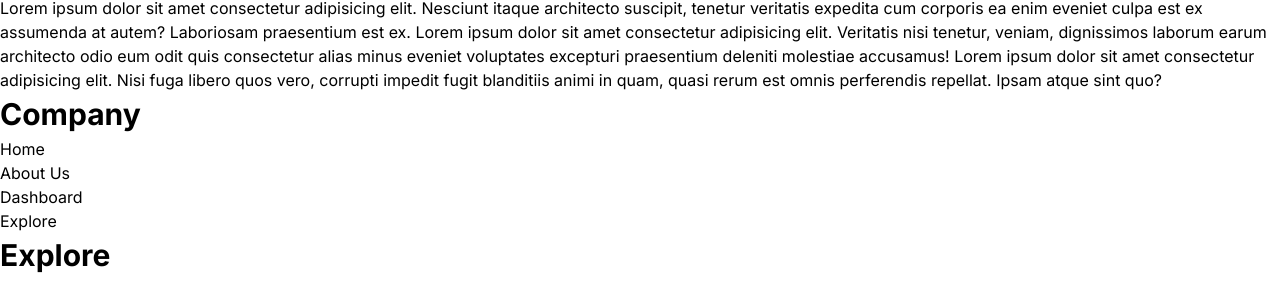
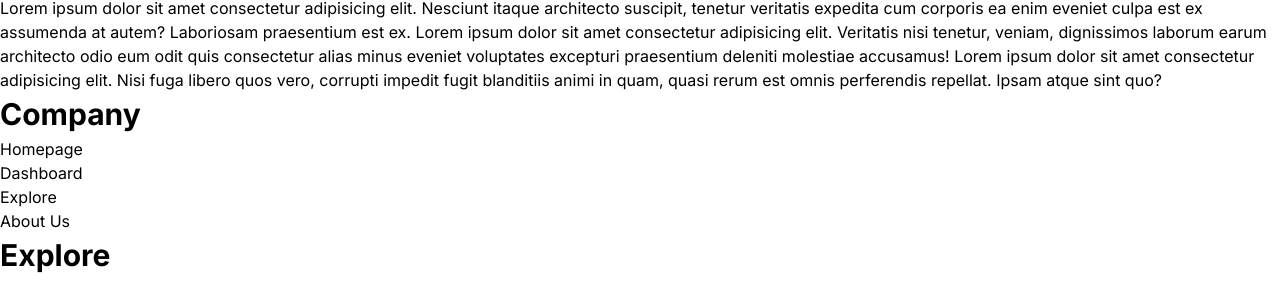
Before and after one commit to sammmms/sustainify-frontend, a Vue app: page / in a window 1280 px wide. Shown: the part 870-1152 px from the top of the page. Built offline with nearby package versions, Linux system fonts and the light colour scheme.

Commit message:
fix: footer router

```diff
--- a/src/components/FooterComponent.vue
+++ b/src/components/FooterComponent.vue
@@ -3,32 +3,46 @@
 </script>
 
 <template>
-  <div class="flex w-full pt-12 justify-center items-center border-t-2 border-text-2 bg-white pb-32">
-     <div class="flex justify-between lg:w-[1280px] px-10">
+  <div
+    class="flex w-full pt-12 justify-center items-center border-t-2 border-text-2 bg-white pb-32"
+  >
+    <div class="flex justify-between lg:w-[1280px] px-10">
       <div class="flex gap-10">
         <ul class="text-[15px] leading-7">
-          <li><h1 class="text-[21px] text-dark-tea-dark font-semibold pb-2">Company</h1></li>
-          <li><a href="#">Home</a></li>
-          <li><a href="#">About Us</a></li>
-          <li><a href="#">Dashboard</a></li>
-          <li><a href="#">Explore</a></li>
+          <li>
+            <h1 class="text-[21px] text-dark-tea-dark font-semibold pb-2">
+              Company
+            </h1>
+          </li>
+          <li><RouterLink to="/">Homepage</RouterLink></li>
+          <li><RouterLink to="/dashboard">Dashboard</RouterLink></li>
+          <li><RouterLink to="/explore">Explore</RouterLink></li>
+          <li><RouterLink to="/about-us">About Us</RouterLink></li>
         </ul>
         <ul class="text-[15px] leading-7">
-          <li><h1 class="text-[21px] text-dark-tea-dark font-semibold pb-2">Explore</h1></li>
-          <li><a href="#">Redeem</a></li>
-          <li><a href="#">Events</a></li>
-          <li><a href="#">People</a></li>
+          <li>
+            <h1 class="text-[21px] text-dark-tea-dark font-semibold pb-2">
+              Explore
+            </h1>
+          </li>
+          <li><RouterLink to="/explore/redeem">Redeem</RouterLink></li>
+          <li><RouterLink to="/explore/events">Events</RouterLink></li>
+          <li><RouterLink to="/explore/people">People</RouterLink></li>
         </ul>
-        <ul  class="text-[15px] leading-7">
-          <li><h1 class="text-[21px] text-dark-tea-dark font-semibold pb-2">Contact Us</h1></li>
-          <li><a href="#">Email</a></li>
-          <li><a href="#">Phone</a></li>
+        <ul class="text-[15px] leading-7">
+          <li>
+            <h1 class="text-[21px] text-dark-tea-dark font-semibold pb-2">
+              Contact Us
+            </h1>
+          </li>
+          <li><RouterLink to="/contact-us/email">Email</RouterLink></li>
+          <li><RouterLink to="/contact-us/phone">Phone</RouterLink></li>
         </ul>
       </div>
       <div>
         <LongLogoSVG />
         <p></p>
       </div>
-     </div>
+    </div>
   </div>
 </template>
```
